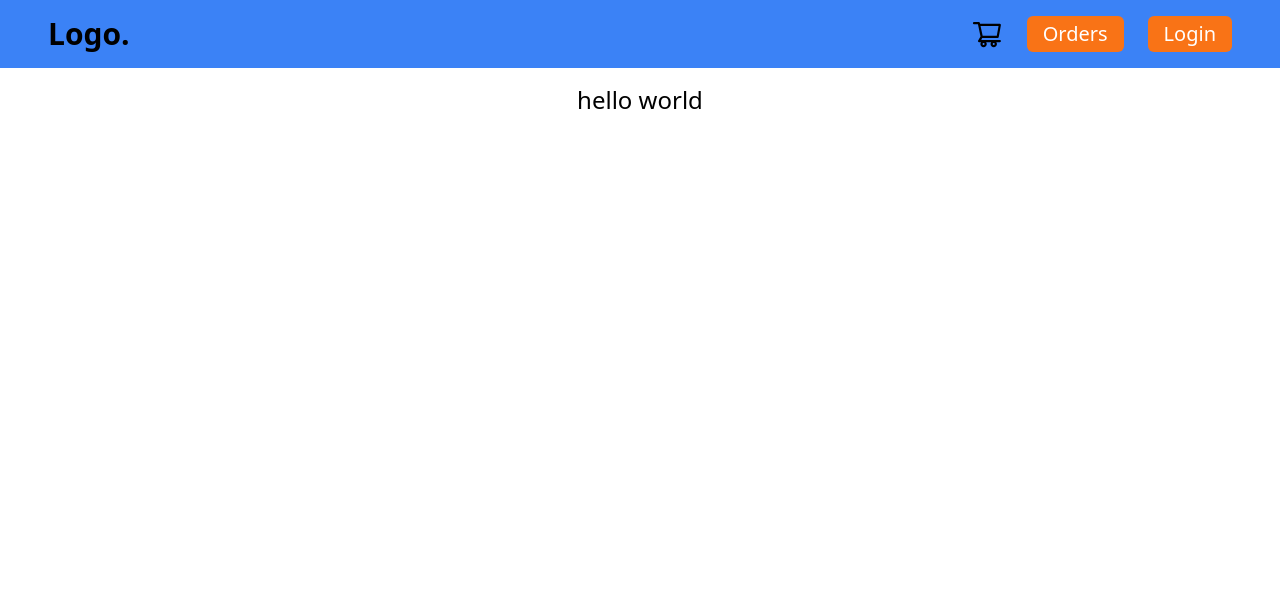
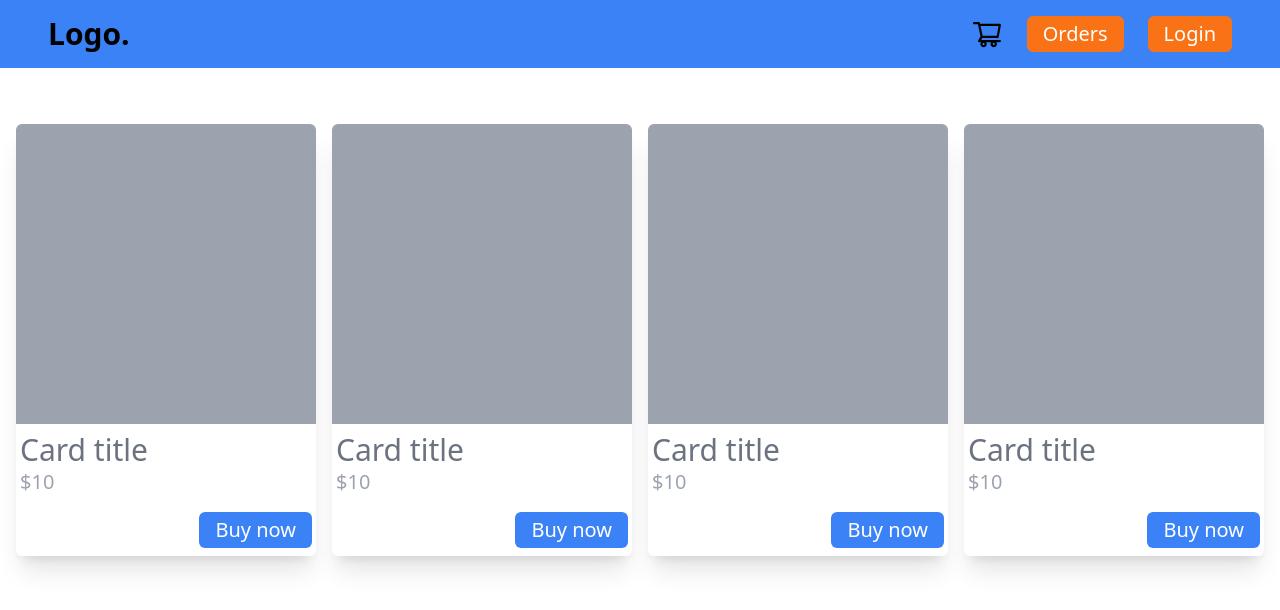
Before and after one commit to Shobhit-Mishra-02/greenhack, a Next.js app: page / in a window 1280 px wide. Shown: the top 610 px of the page. Built offline with nearby package versions, Linux system fonts and the light colour scheme.

Commit message:
added card component

```diff
--- /dev/null
+++ b/components/Card.tsx
@@ -0,0 +1,20 @@
+const Card = () => {
+  return (
+    <div className="w-[300px] rounded-md shadow-xl m-2">
+      <div className="w-full h-[300px] rounded-t-md bg-gray-400"></div>
+      <div className="px-1 pb-2">
+        <h2 className="text-3xl pt-2 text-gray-500 hover:text-gray-600 cursor-pointer">
+          Card title
+        </h2>
+        <h3 className="text-xl text-gray-400 pb-4">$10</h3>
+        <div className="flex justify-end">
+          <button className="text-xl text-white bg-blue-500 rounded-md px-4 py-1 hover:bg-blue-600">
+            Buy now
+          </button>
+        </div>
+      </div>
+    </div>
+  );
+};
+
+export default Card;
--- a/pages/index.tsx
+++ b/pages/index.tsx
@@ -1,5 +1,6 @@
 import type { NextPage } from "next";
 import Head from "next/head";
+import Card from "../components/Card";
 
 const Home: NextPage = () => {
   return (
@@ -11,7 +12,12 @@ const Home: NextPage = () => {
       </Head>
 
       <main className="pt-4">
-        <div className="text-2xl text-center">hello world</div>
+        <div className="flex justify-center align-middle items-center flex-wrap mt-8">
+          <Card />
+          <Card />
+          <Card />
+          <Card />
+        </div>
       </main>
     </div>
   );
```
